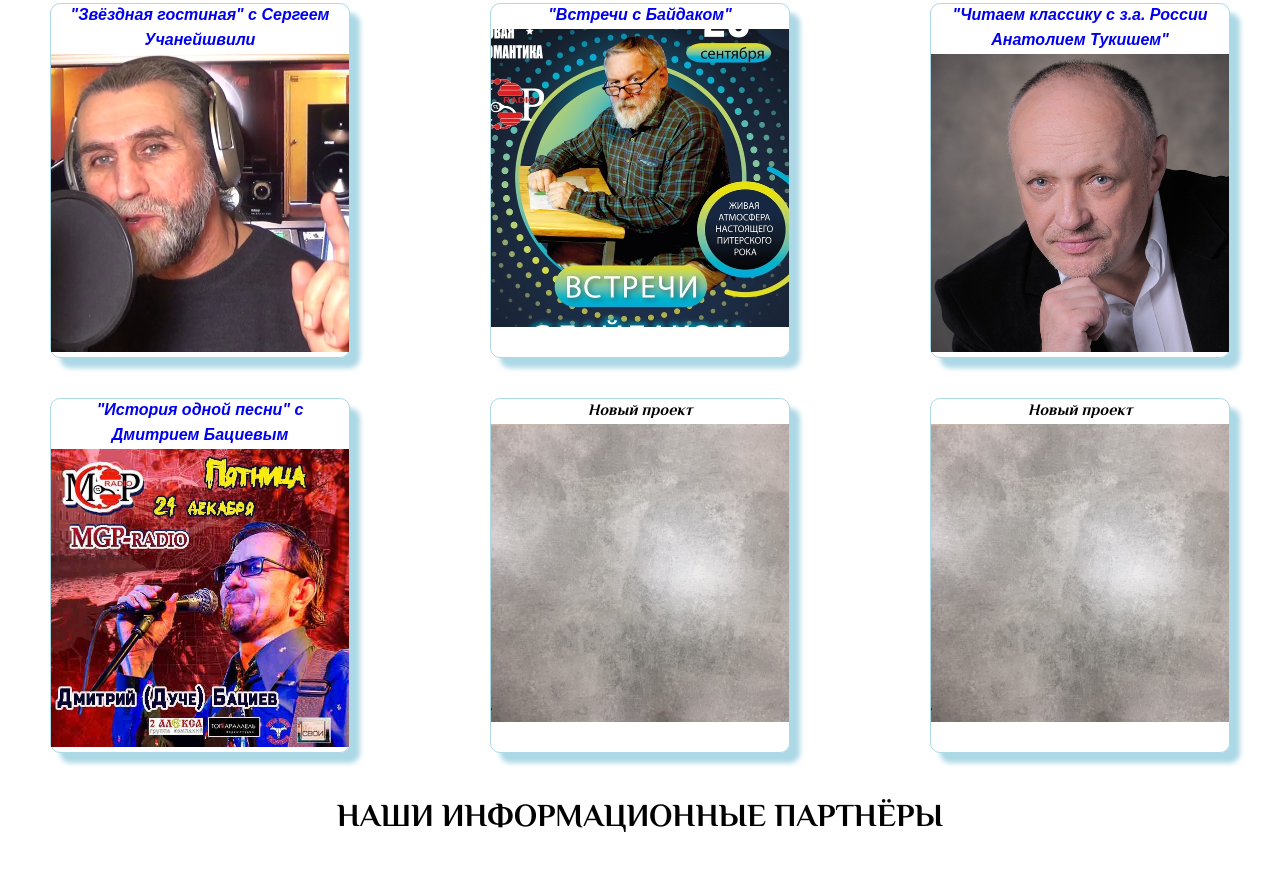
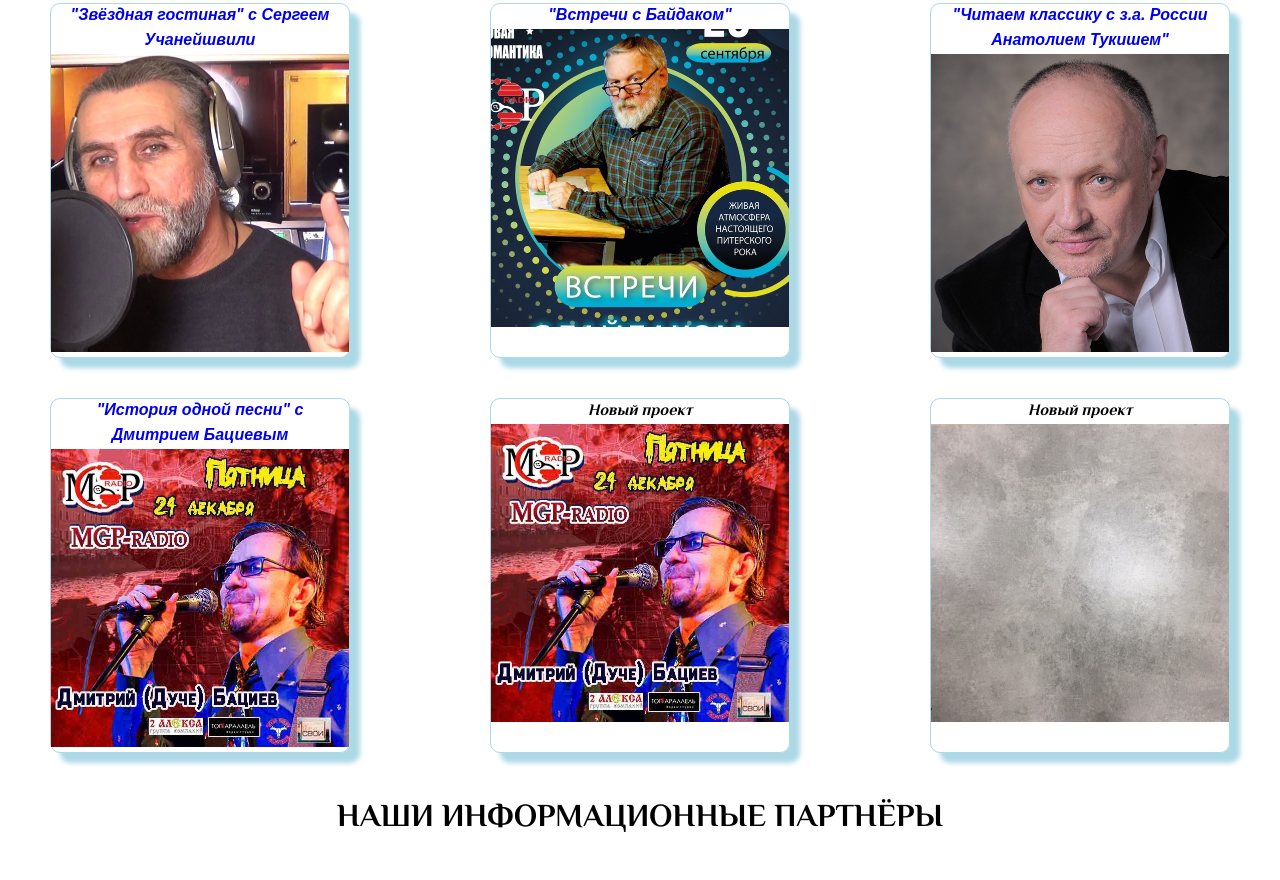
Before and after one commit to mgpradio/MGP-radio, a plain HTML site: page index.html in a window 1280 px wide. Shown: the part 318-1198 px from the top of the page. Drawn offline with Linux system fonts and the light colour scheme; a web font is replaced by a local one.

Commit message:
Update index.html

```diff
--- a/index.html
+++ b/index.html
@@ -71,7 +71,7 @@
 
       <div class="project5">
         <h3>Новый проект</h3>
-        <img src="images/project5.jpg" alt="Новый проект">
+        <img src="images/project4.jpg" alt="Новый проект">
 
 
       </div>
```
